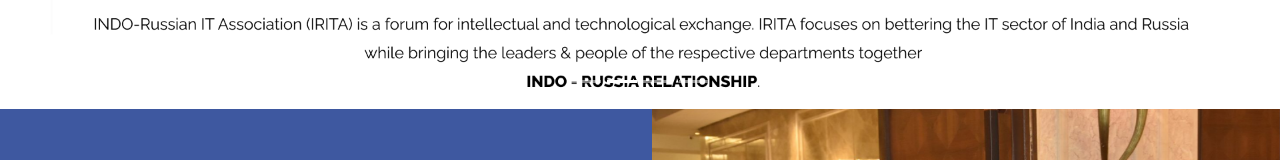
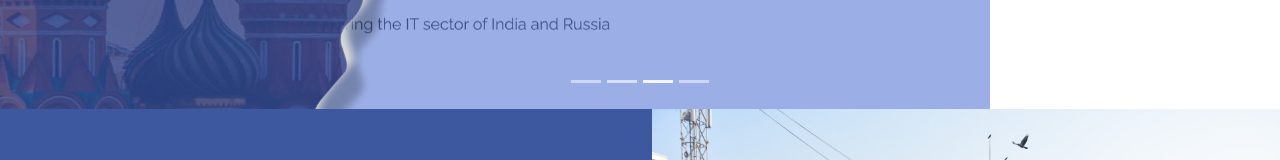
Before and after one commit to DivyaG7/irita, a React (Create React App) app: page / in a window 1280 px wide. Shown: the part 568-728 px from the top of the page. Built offline with nearby package versions, Linux system fonts and the light colour scheme.

Commit message:
Initial commit

```diff
--- a/src/component/Carousel.jsx
+++ b/src/component/Carousel.jsx
@@ -1,4 +1,4 @@
-import React from 'react'
+import React, { useEffect, useRef } from 'react'
 import { Carousel } from 'react-bootstrap';
 //import image from '../assets/Rectangle 3.png'
 import main from '../assets/Main_slide.png'
@@ -12,8 +12,20 @@
 
 export const MyCarousel = () => {
 
+  const carouselRef = useRef(null);
+
+  useEffect(() => {
+    const interval = setInterval(() => {
+      carouselRef.current.next();
+    }, 3000); // Adjust the interval as needed (in milliseconds)
+
+    return () => clearInterval(interval);
+  }, []);
+
   return (
-    <Carousel>
+    <Carousel className='carousel-left-to-right'
+    interval={null}
+    ref={carouselRef}>
       <Carousel.Item>
         <img
           className="d-block w-100"
--- a/src/component/carousel.css
+++ b/src/component/carousel.css
@@ -3,3 +3,17 @@
 .carousel-control-next {
   display: none !important; /* Use !important to ensure the styles override any other conflicting styles */
 }
+
+
+@keyframes slideFromLeft {
+  0% {
+    transform: translateX(-100%);
+  }
+  100% {
+    transform: translateX(0%);
+  }
+}
+
+.carousel-left-to-right .carousel-item {
+  animation: slideFromLeft 0.6s ease;
+}
--- a/src/pages/Home.jsx
+++ b/src/pages/Home.jsx
@@ -22,7 +22,7 @@
   return (
     <div className='home'>
       <div>
-        <MyCarousel />
+        <MyCarousel/>
         {/* <img
           className="d-block w-100"
           src={event}
@@ -32,7 +32,7 @@
 
       <section className='statement'>
         <div className='statement-container'>
-          <Carousel interval={null}>
+          <Carousel>
             <Carousel.Item>
               <div className="row row-bg">
                 {/* Content */}
--- a/src/pages/Programmes.jsx
+++ b/src/pages/Programmes.jsx
@@ -55,12 +55,12 @@
                                 <div className='col-md-4'>
                                     <img src={pro1} alt='program-img' className='img-fluid' />
                                     <h5 className='mt-4'>PRESIDENT OF IRITA</h5>
-                                    <p className='mt-4'>Have you ever wondered why some brands become a household name in india</p>
+                                    {/* <p className='mt-4'>Have you ever wondered why some brands become a household name in india</p> */}
                                 </div>
                                 <div className='col-md-4'>
                                     <img src={pro2} alt='program-img' className='img-fluid' />
                                     <h5 className='mt-4'>CYBER SECURITY SUMMIT AGAINST WOMEN</h5>
-                                    <p className='mt-4'>Have you ever wondered why some brands become a household name in india</p>
+                                    {/* <p className='mt-4'>Have you ever wondered why some brands become a household name in india</p> */}
                                 </div>
                             </div>
                         </div>
@@ -70,7 +70,7 @@
                     </div>
                 </div>
 
-                <div className=''>
+                <div className='mt-3'>
                     <div className='row'>
                         <div className='col-md-2 d-flex  me-5' style={{ flexDirection: 'column' }}>
                             <h5 style={{ position: 'absolute', left: '0', marginTop: '50px', transform: 'rotate(-90deg)' }}>
```
Also changed, not shown: src/pages/Home.css (line endings or trailing spaces).
